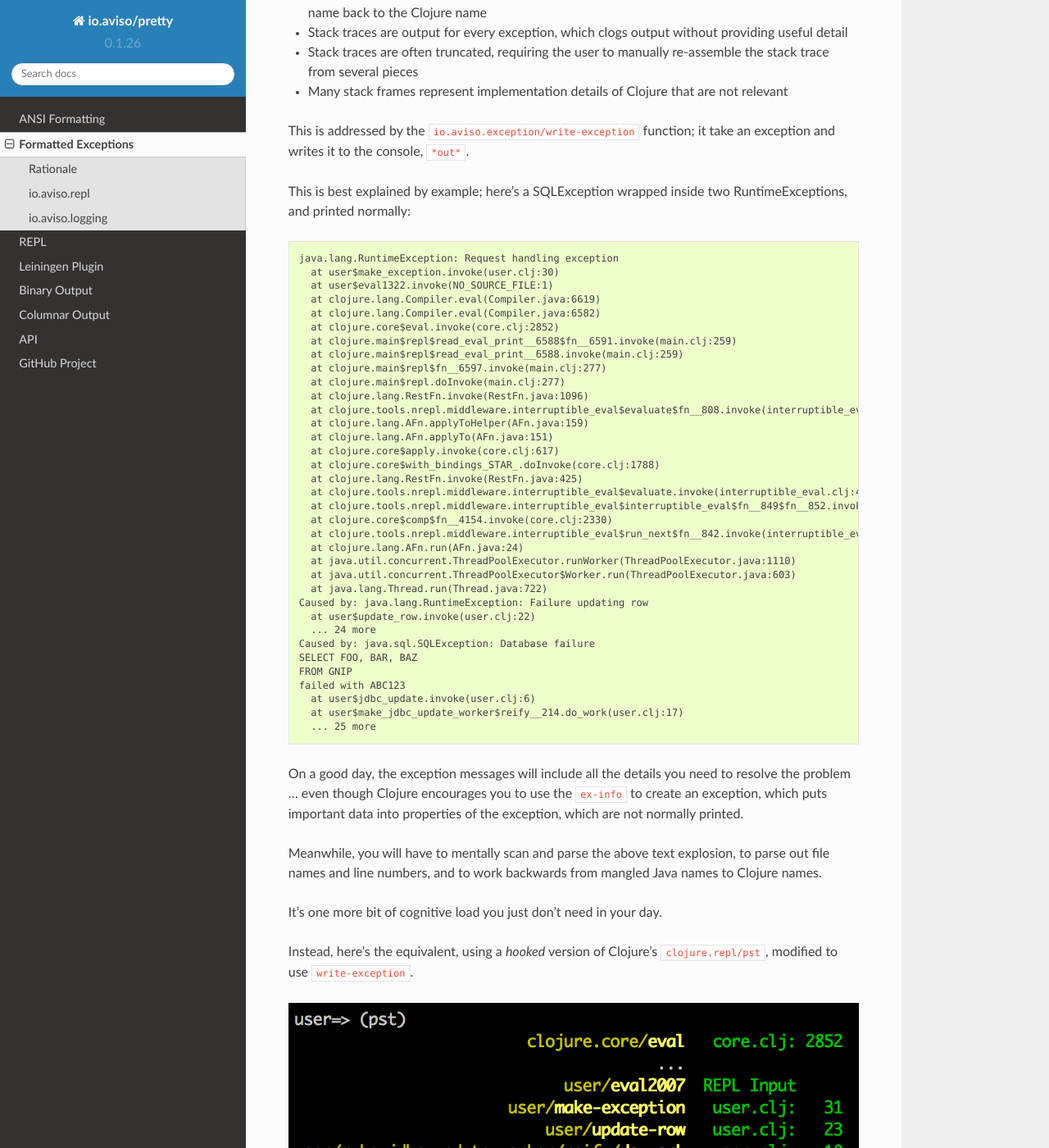
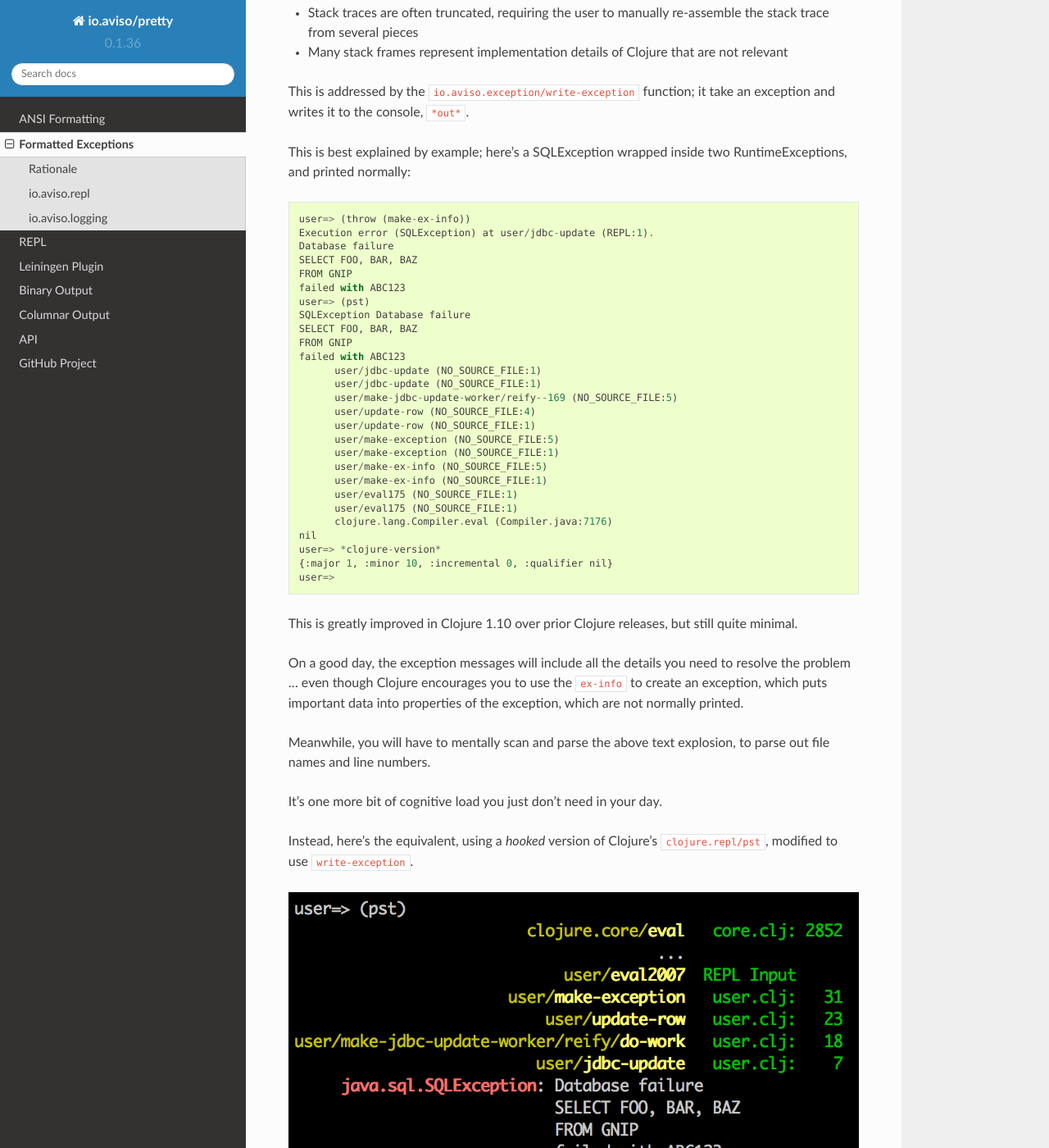
Before and after one commit to clj-commons/pretty, a Sphinx documentation site: the page built from docs/exceptions.rst, in a window 1280 px wide and 1400 px high, scrolled down 380 px. Shown: the whole window at 82% size. Built offline with Sphinx 7.4.7 and the Read the Docs theme 2.0.0, drawn with Linux system fonts in a browser that asks for light colours; some of the changed text lies outside the part shown.

```diff
--- a/docs/conf.py
+++ b/docs/conf.py
@@ -47,7 +47,7 @@
 
 # General information about the project.
 project = u'io.aviso/pretty'
-copyright = u'2013-2016, Aviso'
+copyright = u'2013-2019, Aviso'
 author = u'Howard M. Lewis Ship and others'
 
 # The version info for the project you're documenting, acts as replacement for
@@ -56,7 +56,7 @@
 #
 
 # The full version, including alpha/beta/rc tags.
-release = u'0.1.26'
+release = u'0.1.36'
 
 # The short X.Y version.
 version = release
--- a/docs/exceptions.rst
+++ b/docs/exceptions.rst
@@ -10,7 +10,6 @@
 Exceptions in Clojure are extremely painful for many reasons:
 
 * They are often nested (wrapped and rethrown)
-* Stack frames reference the JVM class for Clojure functions, leaving the user to de-mangle the name back to the Clojure name
 * Stack traces are output for every exception, which clogs output without providing useful detail
 * Stack traces are often truncated, requiring the user to manually re-assemble the stack trace from several pieces
 * Many stack frames represent implementation details of Clojure that are not relevant
@@ -22,48 +21,42 @@
 
 ::
 
-  java.lang.RuntimeException: Request handling exception
-    at user$make_exception.invoke(user.clj:30)
-    at user$eval1322.invoke(NO_SOURCE_FILE:1)
-    at clojure.lang.Compiler.eval(Compiler.java:6619)
-    at clojure.lang.Compiler.eval(Compiler.java:6582)
-    at clojure.core$eval.invoke(core.clj:2852)
-    at clojure.main$repl$read_eval_print__6588$fn__6591.invoke(main.clj:259)
-    at clojure.main$repl$read_eval_print__6588.invoke(main.clj:259)
-    at clojure.main$repl$fn__6597.invoke(main.clj:277)
-    at clojure.main$repl.doInvoke(main.clj:277)
-    at clojure.lang.RestFn.invoke(RestFn.java:1096)
-    at clojure.tools.nrepl.middleware.interruptible_eval$evaluate$fn__808.invoke(interruptible_eval.clj:56)
-    at clojure.lang.AFn.applyToHelper(AFn.java:159)
-    at clojure.lang.AFn.applyTo(AFn.java:151)
-    at clojure.core$apply.invoke(core.clj:617)
-    at clojure.core$with_bindings_STAR_.doInvoke(core.clj:1788)
-    at clojure.lang.RestFn.invoke(RestFn.java:425)
-    at clojure.tools.nrepl.middleware.interruptible_eval$evaluate.invoke(interruptible_eval.clj:41)
-    at clojure.tools.nrepl.middleware.interruptible_eval$interruptible_eval$fn__849$fn__852.invoke(interruptible_eval.clj:171)
-    at clojure.core$comp$fn__4154.invoke(core.clj:2330)
-    at clojure.tools.nrepl.middleware.interruptible_eval$run_next$fn__842.invoke(interruptible_eval.clj:138)
-    at clojure.lang.AFn.run(AFn.java:24)
-    at java.util.concurrent.ThreadPoolExecutor.runWorker(ThreadPoolExecutor.java:1110)
-    at java.util.concurrent.ThreadPoolExecutor$Worker.run(ThreadPoolExecutor.java:603)
-    at java.lang.Thread.run(Thread.java:722)
-  Caused by: java.lang.RuntimeException: Failure updating row
-    at user$update_row.invoke(user.clj:22)
-    ... 24 more
-  Caused by: java.sql.SQLException: Database failure
+  user=> (throw (make-ex-info))
+  Execution error (SQLException) at user/jdbc-update (REPL:1).
+  Database failure
   SELECT FOO, BAR, BAZ
   FROM GNIP
   failed with ABC123
-    at user$jdbc_update.invoke(user.clj:6)
-    at user$make_jdbc_update_worker$reify__214.do_work(user.clj:17)
-    ... 25 more
+  user=> (pst)
+  SQLException Database failure
+  SELECT FOO, BAR, BAZ
+  FROM GNIP
+  failed with ABC123
+  	user/jdbc-update (NO_SOURCE_FILE:1)
+  	user/jdbc-update (NO_SOURCE_FILE:1)
+  	user/make-jdbc-update-worker/reify--169 (NO_SOURCE_FILE:5)
+  	user/update-row (NO_SOURCE_FILE:4)
+  	user/update-row (NO_SOURCE_FILE:1)
+  	user/make-exception (NO_SOURCE_FILE:5)
+  	user/make-exception (NO_SOURCE_FILE:1)
+  	user/make-ex-info (NO_SOURCE_FILE:5)
+  	user/make-ex-info (NO_SOURCE_FILE:1)
+  	user/eval175 (NO_SOURCE_FILE:1)
+  	user/eval175 (NO_SOURCE_FILE:1)
+  	clojure.lang.Compiler.eval (Compiler.java:7176)
+  nil
+  user=> *clojure-version*
+  {:major 1, :minor 10, :incremental 0, :qualifier nil}
+  user=>
+
+
+This is greatly improved in Clojure 1.10 over prior Clojure releases, but still quite minimal.
 
 On a good day, the exception messages will include all the details you need to resolve the problem ... even though
 Clojure encourages you to use the ``ex-info`` to create an exception,
 which puts important data into properties of the exception, which are not normally printed.
 
-Meanwhile, you will have to mentally scan and parse the above text explosion, to parse out file names and line numbers,
-and to work backwards from mangled Java names to Clojure names.
+Meanwhile, you will have to mentally scan and parse the above text explosion, to parse out file names and line numbers.
 
 It's one more bit of cognitive load you just don't need in your day.
 
@@ -104,7 +97,8 @@
 
 For both ``format-exception`` and ``write-exception``, output of the stack trace is optional, or can be limited to a certain number of stack frames.
 
-Frames can also be highlighted by customizing ``io.aviso.exception/*app-frame-names*``. This adds extra visual clarity to identify frames that belong in your clojure code vs. library code.
+Frames can also be highlighted by customizing ``io.aviso.exception/*app-frame-names*``. This adds extra visual clarity to identify frames that belong in your Clojure
+code vs. library code.
 
 Before:
 
@@ -116,7 +110,7 @@
 .. image:: images/with-app-frame-names-exception.png
    :alt: With custom app-frame-names
 
-Notice with custom app-frame-names, the matched frame names are also bolded. This is customized by re-binding or altering
+Notice with custom app-frame-names, the matched frame names are also in bold font. This is customized by re-binding or altering
 ``*app-frame-names*``, which is a list of string or patterns to match on the frame's name.
 
 ::
```
Also changed, not shown: CHANGES.md (+5 -0 lines), docs/binary.rst (+1 -6 lines), docs/columns.rst (+9 -8 lines), 10 other files.
